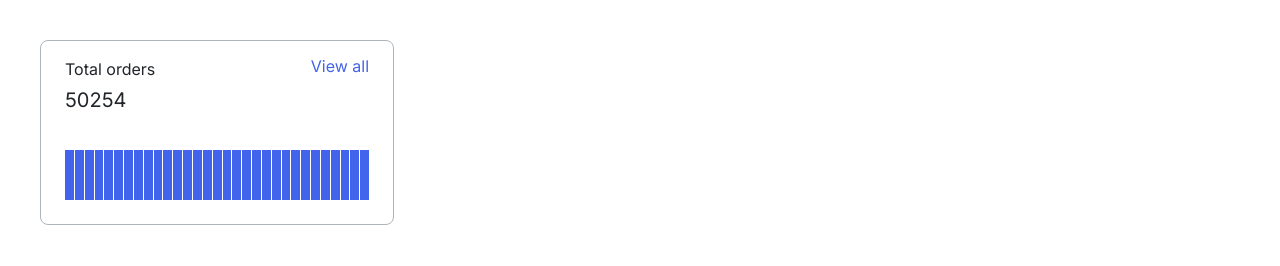
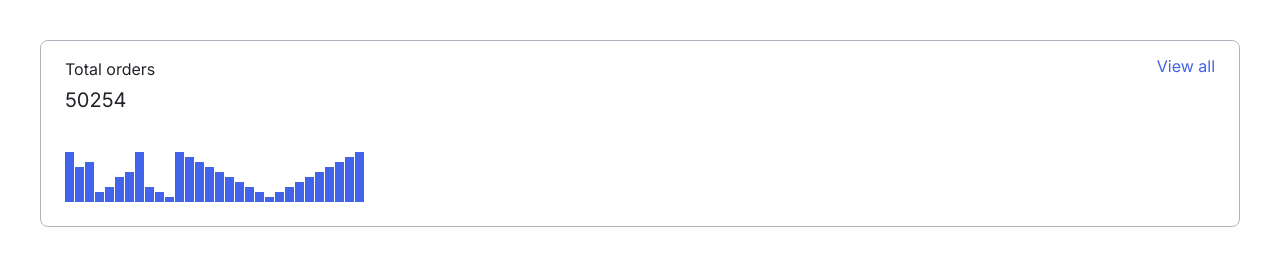
Before and after one commit to js-tasks-ru/htmlcss-20210409_earthfm, a website: page 04-lection2/01-histogram/index.html in a window 1280 px wide. Drawn offline with Linux system fonts and the light colour scheme.

Commit message:
lecture3-task1: Fix

```diff
--- a/04-lection2/01-histogram/histogram.css
+++ b/04-lection2/01-histogram/histogram.css
@@ -3,8 +3,6 @@
     flex-direction: column;
     justify-content: space-between;
     box-sizing: border-box;
-    width: 354px;
-    height: 185px;
     padding: 16px 24px 24px;
 
     margin: 40px; /* Временно, удалить когда добавится в карточку */
@@ -23,6 +21,7 @@
 .histogram__header {
     display: flex;
     justify-content: space-between;
+    margin-bottom: 39px;
 }
 
 .histogram__title {
@@ -56,11 +55,12 @@
 
 .histogram__columns {
     display: flex;
+    height: 50px;
+    align-items: flex-end;
 }
 
 .histogram__column {
     width: 9px;
-    height: 50px;
 
     background: var(--blue);
 }
--- a/04-lection2/01-histogram/index.html
+++ b/04-lection2/01-histogram/index.html
@@ -16,37 +16,36 @@
                 <p class="histogram__detail-link">View all</p>
             </div>
             <div class="histogram__columns">
-                <div class="histogram__column histogram__column-25"></div>
-                <div class="histogram__column histogram__column-30"></div>
-                <div class="histogram__column histogram__column-15"></div>
-                <div class="histogram__column histogram__column-66"></div>
-                <div class="histogram__column histogram__column-36"></div>
-                <div class="histogram__column histogram__column-44"></div>
-                <div class="histogram__column histogram__column-63"></div>
-                <div class="histogram__column histogram__column-37"></div>
-                <div class="histogram__column histogram__column-50"></div>
-                <div class="histogram__column histogram__column-45"></div>
-                <div class="histogram__column histogram__column-80"></div>
-                <div class="histogram__column histogram__column-8"></div>
-                <div class="histogram__column histogram__column-16"></div>
-                <div class="histogram__column histogram__column-66"></div>
-                <div class="histogram__column histogram__column-36"></div>
-                <div class="histogram__column histogram__column-44"></div>
-                <div class="histogram__column histogram__column-63"></div>
-                <div class="histogram__column histogram__column-37"></div>
-                <div class="histogram__column histogram__column-50"></div>
-                <div class="histogram__column histogram__column-45"></div>
-                <div class="histogram__column histogram__column-80"></div>
-                <div class="histogram__column histogram__column-8"></div>
-                <div class="histogram__column histogram__column-16"></div>
-                <div class="histogram__column histogram__column-44"></div>
-                <div class="histogram__column histogram__column-63"></div>
-                <div class="histogram__column histogram__column-37"></div>
-                <div class="histogram__column histogram__column-50"></div>
-                <div class="histogram__column histogram__column-45"></div>
-                <div class="histogram__column histogram__column-80"></div>
-                <div class="histogram__column histogram__column-8"></div>
-                <div class="histogram__column histogram__column-16"></div>
+                <div class="histogram__column" style="height: 100%"></div>
+                <div class="histogram__column" style="height: 70%"></div>
+                <div class="histogram__column" style="height: 80%"></div>
+                <div class="histogram__column" style="height: 20%"></div>
+                <div class="histogram__column" style="height: 30%"></div>
+                <div class="histogram__column" style="height: 50%"></div>
+                <div class="histogram__column" style="height: 60%"></div>
+                <div class="histogram__column" style="height: 100%"></div>
+                <div class="histogram__column" style="height: 30%"></div>
+                <div class="histogram__column" style="height: 20%"></div>
+                <div class="histogram__column" style="height: 10%"></div>
+                <div class="histogram__column" style="height: 100%"></div>
+                <div class="histogram__column" style="height: 90%"></div>
+                <div class="histogram__column" style="height: 80%"></div>
+                <div class="histogram__column" style="height: 70%"></div>
+                <div class="histogram__column" style="height: 60%"></div>
+                <div class="histogram__column" style="height: 50%"></div>
+                <div class="histogram__column" style="height: 40%"></div>
+                <div class="histogram__column" style="height: 30%"></div>
+                <div class="histogram__column" style="height: 20%"></div>
+                <div class="histogram__column" style="height: 10%"></div>
+                <div class="histogram__column" style="height: 20%"></div>
+                <div class="histogram__column" style="height: 30%"></div>
+                <div class="histogram__column" style="height: 40%"></div>
+                <div class="histogram__column" style="height: 50%"></div>
+                <div class="histogram__column" style="height: 60%"></div>
+                <div class="histogram__column" style="height: 70%"></div>
+                <div class="histogram__column" style="height: 80%"></div>
+                <div class="histogram__column" style="height: 90%"></div>
+                <div class="histogram__column" style="height: 100%"></div>
             </div>
         </div>
     </body>
```
